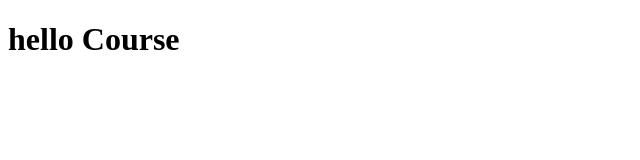
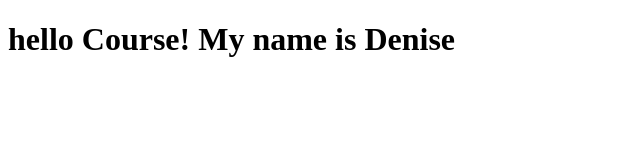
Before and after one commit to denisenguyen-data/coursera-test, a plain HTML site: page site/index.html in a window 1280 px wide. Shown: the whole page, without its empty margins (0-640 px from the left). Drawn offline with Linux system fonts and the light colour scheme.

Commit message:
small addition to our page content

```diff
--- a/site/index.html
+++ b/site/index.html
@@ -4,6 +4,6 @@
 	<title>hello Coursera</title>
 </head>
 <body>
-	<h1>hello Course</h1>
+	<h1>hello Course! My name is Denise</h1>
 </body>
 </html>
```
